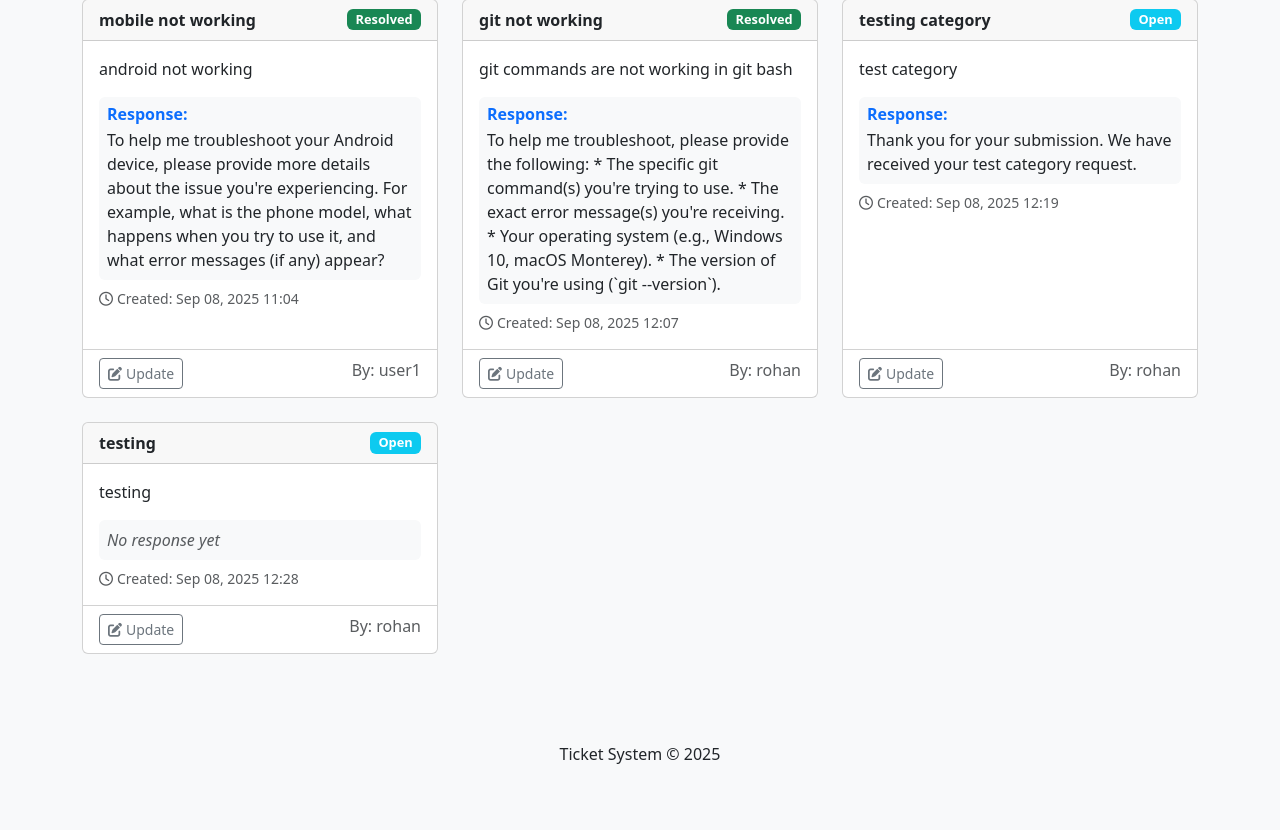
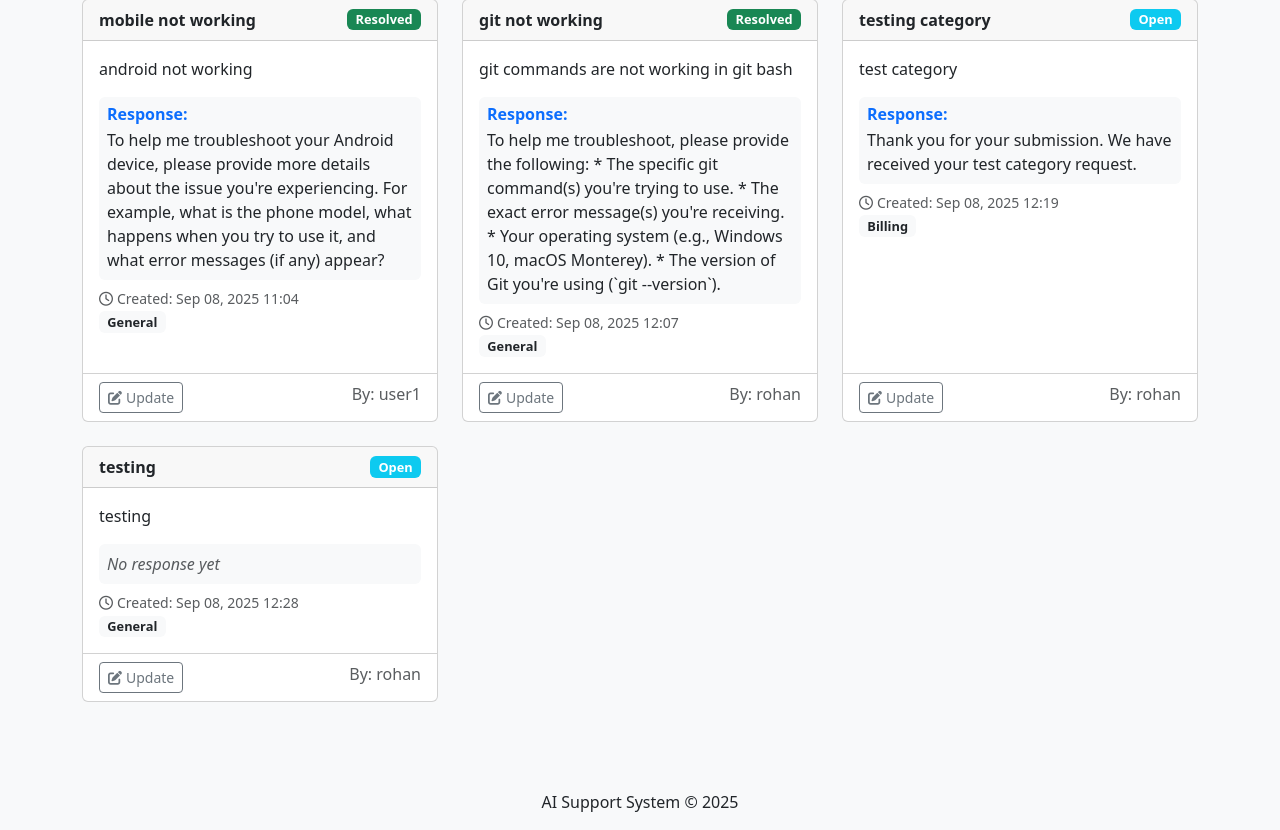
Before and after one commit to rooo1/ai_support_sys, a Django app: page / in a window 1280 px wide. Shown: the part 155-985 px from the top of the page. Before the commit the page ends 919 px from the top, so only its background shows below. Run offline with Django 5.2, Linux system fonts and the light colour scheme; a user stored in the database is signed in; data comes from the database, SQL or seed files in the repository; both versions use the stored data as it was after the commit.

Commit message:
category added

```diff
--- a/templates/base.html
+++ b/templates/base.html
@@ -52,7 +52,7 @@
 
     <footer class="mt-5 py-3 bg-light">
         <div class="container text-center">
-            <p class="mb-0">Ticket System &copy; {% now "Y" %}</p>
+            <p class="mb-0">AI Support System &copy; {% now "Y" %}</p>
         </div>
     </footer>
 
--- a/templates/home.html
+++ b/templates/home.html
@@ -16,12 +16,14 @@
         <div class="card ticket-card h-100">
             <div class="card-header d-flex justify-content-between align-items-center">
                 <span class="fw-bold text-truncate">{{ ticket.title }}</span>
+
                 <span class="badge
                     {% if ticket.status == 'open' %}bg-info
                     {% elif ticket.status == 'in_progress' %}bg-warning
                     {% else %}bg-success{% endif %} status-badge">
                     {{ ticket.status|title }}
                 </span>
+
             </div>
             <div class="card-body">
                 <p class="card-text">{{ ticket.description|truncatewords:50 }}</p>
@@ -40,6 +42,9 @@
                 <small class="text-muted d-block mt-2">
                     <i class="far fa-clock me-1"></i>Created: {{ ticket.created_at|date:"M d, Y H:i" }}
                 </small>
+                    <span class="badge bg-light text-dark status-badge">
+                        {{ ticket.category|title }}
+                    </span>
             </div>
             <div class="card-footer bg-transparent">
                 <div class="d-flex justify-content-between">
--- a/tickets/forms.py
+++ b/tickets/forms.py
@@ -5,7 +5,7 @@ from django.contrib.auth.forms import AuthenticationForm
 class TicketForm(forms.ModelForm):
     class Meta:
         model = Ticket
-        fields = ["title", "description"]
+        fields = ["title", "description", "category"]
 
 class LoginForm(AuthenticationForm):
     pass
--- a/tickets/models.py
+++ b/tickets/models.py
@@ -8,10 +8,17 @@ class Ticket(models.Model):
         ('resolved', 'Resolved'),
     ]
 
+    CATERGORY_CHOICES = [
+        ('billing', 'Billing'),
+        ('technical', 'Technical'),
+        ('general', 'General Inquiry'),
+    ]
+
     user = models.ForeignKey(User, on_delete=models.CASCADE, related_name="tickets")
     title = models.CharField(max_length=200)
     description = models.TextField()
     status = models.CharField(max_length=20, choices=STATUS_CHOICES, default='open')
+    category = models.CharField(max_length=50, choices=CATERGORY_CHOICES, default='general')
     response = models.TextField(blank=True, null=True)
     created_at = models.DateTimeField(auto_now_add=True)
 
--- a/tickets/views.py
+++ b/tickets/views.py
@@ -35,9 +35,9 @@ def create_ticket(request):
         if form.is_valid():
             ticket = form.save(commit=False)
             ticket.user = request.user
-            # generate AI response
-            ai_response = generate_ticket_reply(ticket.title, ticket.description)
-            ticket.response = ai_response
+            #  generate AI response
+            # ai_response = generate_ticket_reply(ticket.title, ticket.description)
+            # ticket.response = ai_response
             ticket.save()
             return redirect("home")
     else:
```
Also changed, not shown: db.sqlite3, tickets/migrations/0003_ticket_category.py (added), 1 other file.
